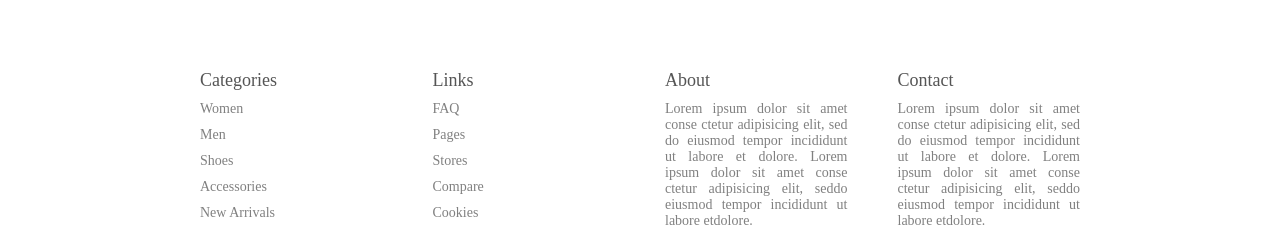
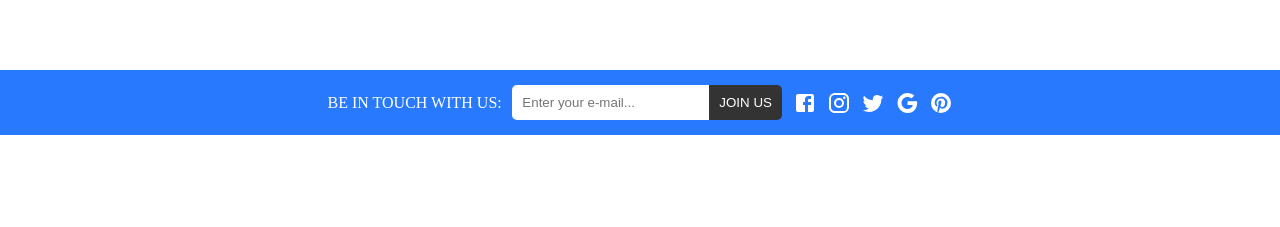
Before and after one commit to Ajit133/E-Commerce-App, a React (Vite) app: page / in a window 1280 px wide. Shown: the part 2968-3195 px from the top of the page. Built offline with nearby package versions, Linux system fonts and the light colour scheme.

Commit message:
Contact Page

```diff
--- /dev/null
+++ b/src/components/Contact/Contact.jsx
@@ -0,0 +1,30 @@
+import React from 'react';
+import "./Contact.scss";
+import FacebookIcon from "@mui/icons-material/Facebook";
+import InstagramIcon from "@mui/icons-material/Instagram";
+import TwitterIcon from "@mui/icons-material/Twitter";
+import GoogleIcon from "@mui/icons-material/Google";
+import PinterestIcon from "@mui/icons-material/Pinterest";
+
+const Contact = () => {
+    return (
+        <div className='contact'>
+            <div className='wrapper'>
+                <span>BE IN TOUCH WITH US:</span>
+                <div className='mail'>
+                    <input type='text' placeholder='Enter your e-mail...' />
+                    <button>JOIN US</button>
+                </div>
+                <div className='icons'>
+                   <FacebookIcon />
+                   <InstagramIcon />
+                   <TwitterIcon />
+                   <GoogleIcon />
+                   <PinterestIcon />
+                </div>
+            </div>
+        </div>
+    );
+};
+
+export default Contact;
--- /dev/null
+++ b/src/components/Contact/Contact.scss
@@ -0,0 +1,30 @@
+.contact{
+    background-color: #2879fe;
+    color: white;
+    padding: 15px;
+    display: flex;
+    justify-content: center;
+    .wrapper{
+        width: 50%;
+        display: flex;
+        align-items: center;
+        justify-content: space-between;
+
+        input{
+            padding: 10px;
+            border: none;
+            border-radius: 5px 0 0 5px;
+        }
+        button{
+            padding: 10px;
+            color: white;
+            background: #333;
+            border-radius: 0 5px 5px 0;
+            border: none;
+        }
+        .icons{
+            display: flex;
+            gap: 10px;
+        }
+    }
+}
--- a/src/pages/Home/Home.jsx
+++ b/src/pages/Home/Home.jsx
@@ -3,6 +3,7 @@
 import "./Home.scss";
 import FeaturedProducts from '../../components/FeaturedProducts/FeaturedProducts';
 import Categories from '../../components/Categories/Categories';
+import Contact from '../../components/Contact/Contact';
 
 const Home = () => {
     return (
@@ -11,6 +12,7 @@
            <FeaturedProducts type="featured" />
             <Categories />
            <FeaturedProducts type="trending" />
+           <Contact />
         </div>
     );
 };
```
